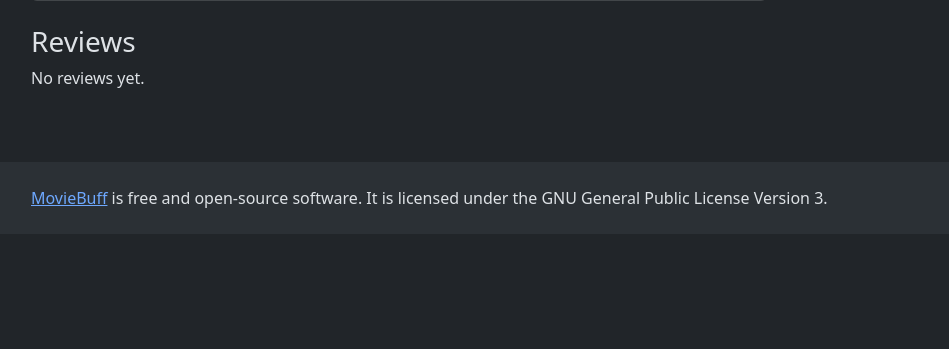
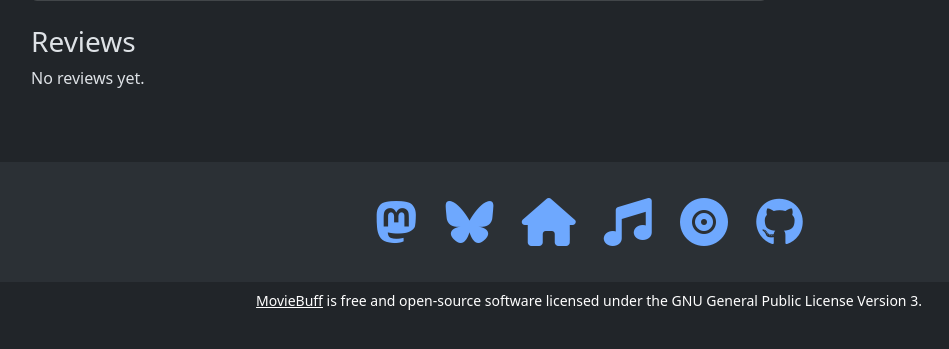
Before and after one commit to prcutler/moviebuff, a Django app: template movies/templates/movies/movie_details.html in a window 1280 px wide. Shown: the part 419-768 px from the top of the page, without its empty margins (51-1000 px from the left). Run offline with Django 3.2, Linux system fonts and the light colour scheme; the template is opened without the code that fills it, so the values that code supplies are empty.

Commit message:
Update footer to match silversaucer.com

```diff
--- a/moviebuff/templates/moviebuff/base.html
+++ b/moviebuff/templates/moviebuff/base.html
@@ -7,6 +7,7 @@
     <title>{% block title %}MovieBuff{% endblock %}</title>
     <link href="https://cdn.jsdelivr.net/npm/bootstrap@5.3.2/dist/css/bootstrap.min.css" rel="stylesheet" integrity="sha384-T3c6CoIi6uLrA9TneNEoa7RxnatzjcDSCmG1MXxSR1GAsXEV/Dwwykc2MPK8M2HN" crossorigin="anonymous">
     <link href="https://cdn.jsdelivr.net/npm/bootstrap-icons@1.10.5/font/bootstrap-icons.css" rel="stylesheet">
+    <link href="https://cdnjs.cloudflare.com/ajax/libs/font-awesome/6.7.2/css/all.min.css" rel="stylesheet">
 </head>
 <body>
     <header class="bg-dark text-white py-3 mb-4">
@@ -21,8 +22,13 @@
     </main>
 
     <footer class="bg-body-tertiary py-4 mt-auto">
-        <div class="container">
+        <div class="container text-center">
             {% include 'moviebuff/components/footer.html' %}
+        </div>
+    </footer>
+    <footer class="bg-dark text-white py-2">
+        <div class="container text-center">
+            {% include 'moviebuff/components/footer_legal.html' %}
         </div>
     </footer>
 
--- a/moviebuff/templates/moviebuff/components/footer.html
+++ b/moviebuff/templates/moviebuff/components/footer.html
@@ -1 +1,8 @@
-<p class="mb-0"><a href="https://codeberg.org/prcutler/moviebuff" target="_blank">MovieBuff</a> is free and open-source software. It is licensed under the GNU General Public License Version 3.</p>
+<div class="mb-0">
+    <a href="https://hachyderm.io/@prcutler" target="_blank" class="me-4 fa-3x text-decoration-none" aria-label="Mastodon"><i class="fa-brands fa-mastodon"></i></a>
+    <a href="https://bsky.app/profile/paulcutler.org" target="_blank" class="me-4 fa-3x text-decoration-none" aria-label="Bluesky"><i class="fa-brands fa-bluesky"></i></a>
+    <a href="https://www.paulcutler.org" target="_blank" class="me-4 fa-3x text-decoration-none" aria-label="Personal website"><i class="fa-solid fa-house"></i></a>
+    <a href="https://www.silversaucer.com" class="me-4 fa-3x text-decoration-none" aria-label="Silver Saucer"><i class="fa-solid fa-music"></i></a>
+    <a href="https://www.discogs.com/user/prcutler/collection" target="_blank" class="me-4 fa-3x text-decoration-none" aria-label="Discogs"><i class="fa-solid fa-record-vinyl"></i></a>
+    <a href="https://github.com/prcutler/" target="_blank" class="fa-3x text-decoration-none" aria-label="GitHub"><i class="fa-brands fa-github"></i></a>
+</div>
--- /dev/null
+++ b/moviebuff/templates/moviebuff/components/footer_legal.html
@@ -0,0 +1 @@
+<p class="mb-0 small"><a href="https://codeberg.org/prcutler/moviebuff" target="_blank" class="text-white">MovieBuff</a> is free and open-source software licensed under the GNU General Public License Version 3.</p>
```
